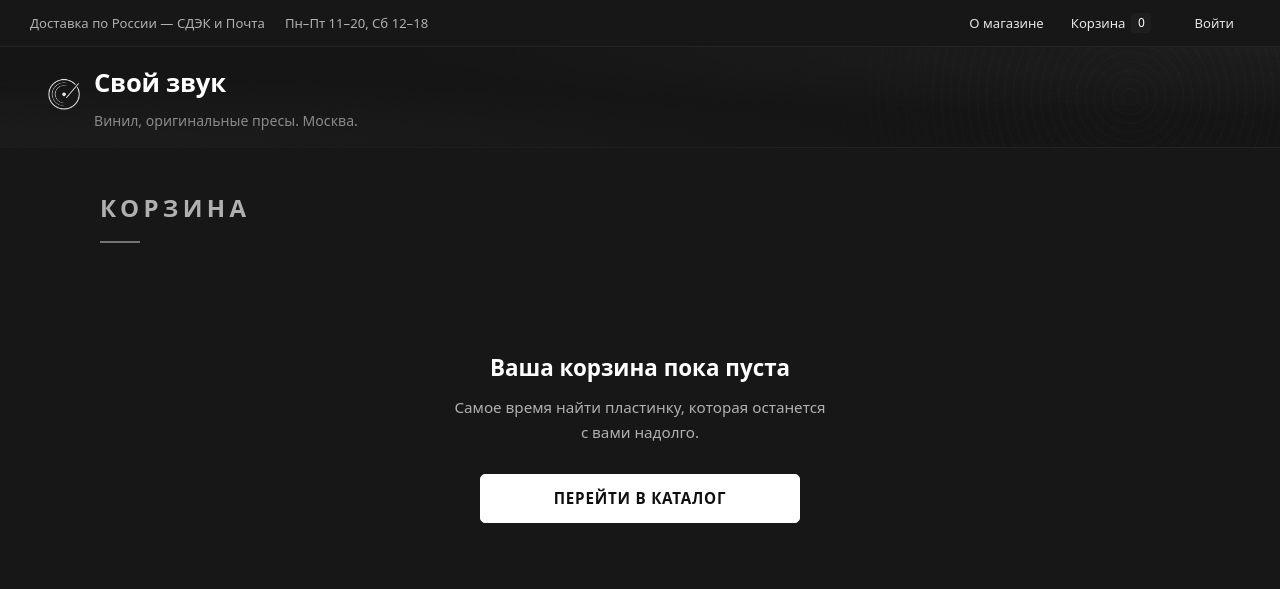
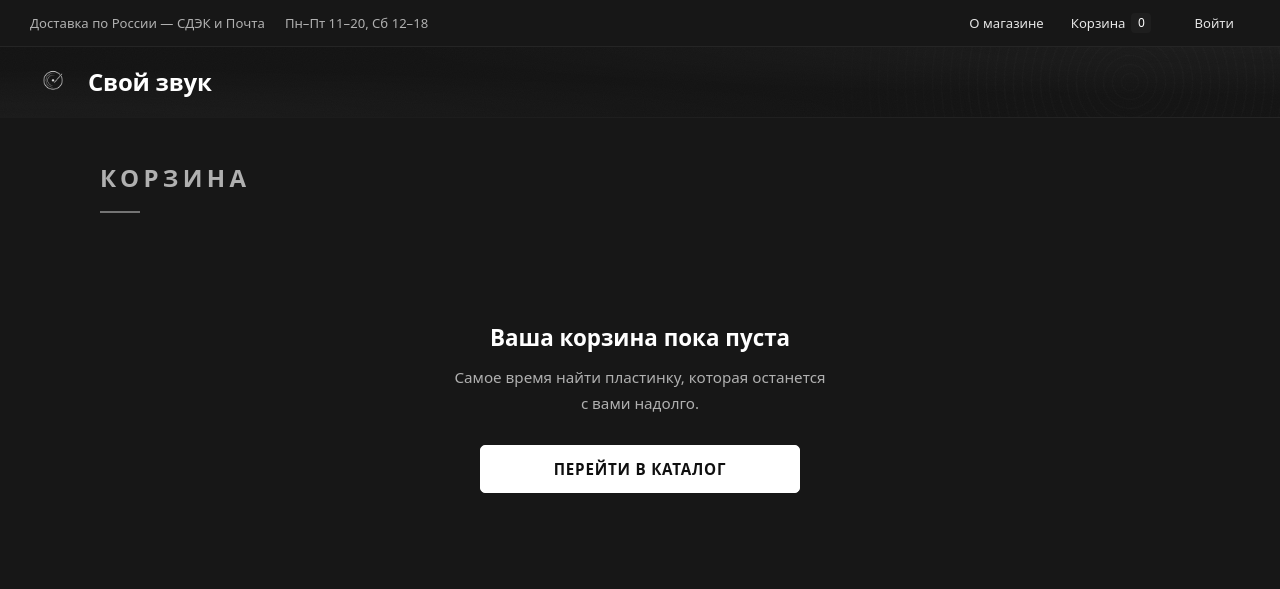
Before and after one commit to pizzakiller1337/svoizvuk, a PHP site: page /cart.php in a window 1280 px wide. Shown: the top 589 px of the page. Run offline with PHP 8.4, Linux system fonts and the light colour scheme; data that the repository does not hold is empty.

Commit message:
Компактная шапка: логотип перед названием, убран подзаголовок
- логотип теперь обычный элемент прямо перед «Свой звук» (не absolute-оверлей)
- удалён подзаголовок «Винил, оригинальные пресы. Москва.»
- уменьшены отступы шапки; bump styles.css?v=3

Co-Authored-By: Claude Opus 4.8 <noreply@anthropic.com>

```diff
--- a/about.php
+++ b/about.php
@@ -31,7 +31,7 @@ if ($r) { $stats['genres'] = (int)mysqli_fetch_assoc($r)['c']; }
     <link rel="apple-touch-icon" sizes="180x180" href="/assets/logo/apple-touch-icon.png">
     <link rel="manifest" href="/site.webmanifest">
     <meta name="theme-color" content="#171717">
-    <link rel="stylesheet" href="styles.css?v=2">
+    <link rel="stylesheet" href="styles.css?v=3">
 </head>
 <body>
 <?php require 'header.php'; ?>
--- a/cart.php
+++ b/cart.php
@@ -58,7 +58,7 @@ if (!empty($_SESSION['cart'])) {
     <link rel="apple-touch-icon" sizes="180x180" href="/assets/logo/apple-touch-icon.png">
     <link rel="manifest" href="/site.webmanifest">
     <meta name="theme-color" content="#171717">
-    <link rel="stylesheet" href="styles.css?v=2">
+    <link rel="stylesheet" href="styles.css?v=3">
 </head>
 <body>
 <?php require 'header.php'; ?>
--- a/checkout.php
+++ b/checkout.php
@@ -116,7 +116,7 @@ $grand_total = $total + $delivery_cost;
     <link rel="apple-touch-icon" sizes="180x180" href="/assets/logo/apple-touch-icon.png">
     <link rel="manifest" href="/site.webmanifest">
     <meta name="theme-color" content="#171717">
-    <link rel="stylesheet" href="styles.css?v=2">
+    <link rel="stylesheet" href="styles.css?v=3">
 </head>
 <body>
 <?php require 'header.php'; ?>
--- a/header.php
+++ b/header.php
@@ -35,12 +35,7 @@ $username = $_SESSION['username'] ?? '';
     <div class="container header-inner">
         <a href="index.php" class="logo-link">
             <img src="assets/logo/logo.png" alt="Свой звук" class="logo-icon">
-            <div class="logo-text">
-                <h1 class="site-title">
-                    Свой звук
-                </h1>
-                <p class="site-subtitle">Винил, оригинальные пресы. Москва.</p>
-            </div>
+            <h1 class="site-title">Свой звук</h1>
         </a>
     </div>
 </header>
--- a/index.php
+++ b/index.php
@@ -97,7 +97,7 @@ $all_products = mysqli_fetch_all($all_products_result, MYSQLI_ASSOC);
     <link rel="manifest" href="/site.webmanifest">
     <meta name="theme-color" content="#171717">
     <title>Свой звук</title>
-    <link rel="stylesheet" href="styles.css?v=2">
+    <link rel="stylesheet" href="styles.css?v=3">
 </head>
 <body>
 
--- a/login.php
+++ b/login.php
@@ -71,7 +71,7 @@ if ($_SERVER['REQUEST_METHOD'] === 'POST') {
     <link rel="apple-touch-icon" sizes="180x180" href="/assets/logo/apple-touch-icon.png">
     <link rel="manifest" href="/site.webmanifest">
     <meta name="theme-color" content="#171717">
-    <link rel="stylesheet" href="styles.css?v=2">
+    <link rel="stylesheet" href="styles.css?v=3">
 </head>
 <body>
 <?php require 'header.php'; ?>
--- a/order_success.php
+++ b/order_success.php
@@ -23,7 +23,7 @@ $order = $_SESSION['last_order'];
     <link rel="apple-touch-icon" sizes="180x180" href="/assets/logo/apple-touch-icon.png">
     <link rel="manifest" href="/site.webmanifest">
     <meta name="theme-color" content="#171717">
-    <link rel="stylesheet" href="styles.css?v=2">
+    <link rel="stylesheet" href="styles.css?v=3">
 </head>
 <body>
 <?php require 'header.php'; ?>
--- a/payment.php
+++ b/payment.php
@@ -168,7 +168,7 @@ if ($_SERVER['REQUEST_METHOD'] === 'POST') {
     <link rel="apple-touch-icon" sizes="180x180" href="/assets/logo/apple-touch-icon.png">
     <link rel="manifest" href="/site.webmanifest">
     <meta name="theme-color" content="#171717">
-    <link rel="stylesheet" href="styles.css?v=2">
+    <link rel="stylesheet" href="styles.css?v=3">
 </head>
 <body>
 <?php require 'header.php'; ?>
--- a/product.php
+++ b/product.php
@@ -39,7 +39,7 @@ $tracks = mysqli_fetch_all(mysqli_stmt_get_result($stmt_tracks), MYSQLI_ASSOC);
     <link rel="apple-touch-icon" sizes="180x180" href="/assets/logo/apple-touch-icon.png">
     <link rel="manifest" href="/site.webmanifest">
     <meta name="theme-color" content="#171717">
-    <link rel="stylesheet" href="styles.css?v=2">
+    <link rel="stylesheet" href="styles.css?v=3">
 </head>
 <body>
 <?php require 'header.php'; ?>
--- a/register.php
+++ b/register.php
@@ -58,7 +58,7 @@ if ($_SERVER['REQUEST_METHOD'] === 'POST') {
     <link rel="apple-touch-icon" sizes="180x180" href="/assets/logo/apple-touch-icon.png">
     <link rel="manifest" href="/site.webmanifest">
     <meta name="theme-color" content="#171717">
-    <link rel="stylesheet" href="styles.css?v=2">
+    <link rel="stylesheet" href="styles.css?v=3">
 </head>
 <body>
 <?php require 'header.php'; ?>
--- a/styles.css
+++ b/styles.css
@@ -4283,3 +4283,38 @@ body > .container,
     filter: none !important;
   }
 }
+
+
+/* ============================================================
+   КОМПАКТНАЯ ШАПКА
+   Логотип — обычный элемент прямо перед названием (не absolute),
+   подзаголовок убран, отступы уменьшены.
+   ============================================================ */
+.main-header {
+  padding: 12px 0;
+}
+
+.logo-link {
+  gap: 12px;
+}
+
+.logo-icon {
+  position: static;
+  transform: none;
+  left: auto;
+  top: auto;
+  width: 46px;
+  height: 46px;
+  opacity: 1;
+}
+
+.site-title {
+  font-size: 1.5rem;
+  line-height: 1;
+}
+
+@media (max-width: 600px) {
+  .main-header { padding: 9px 0; }
+  .logo-icon { width: 40px; height: 40px; }
+  .site-title { font-size: 1.3rem; }
+}
```
